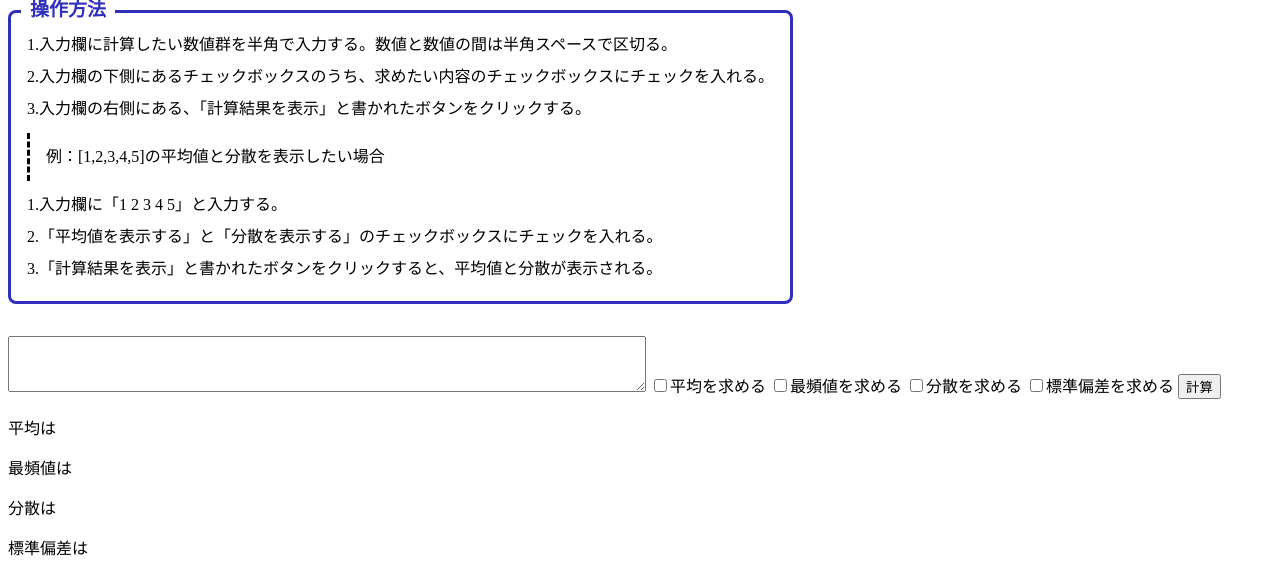
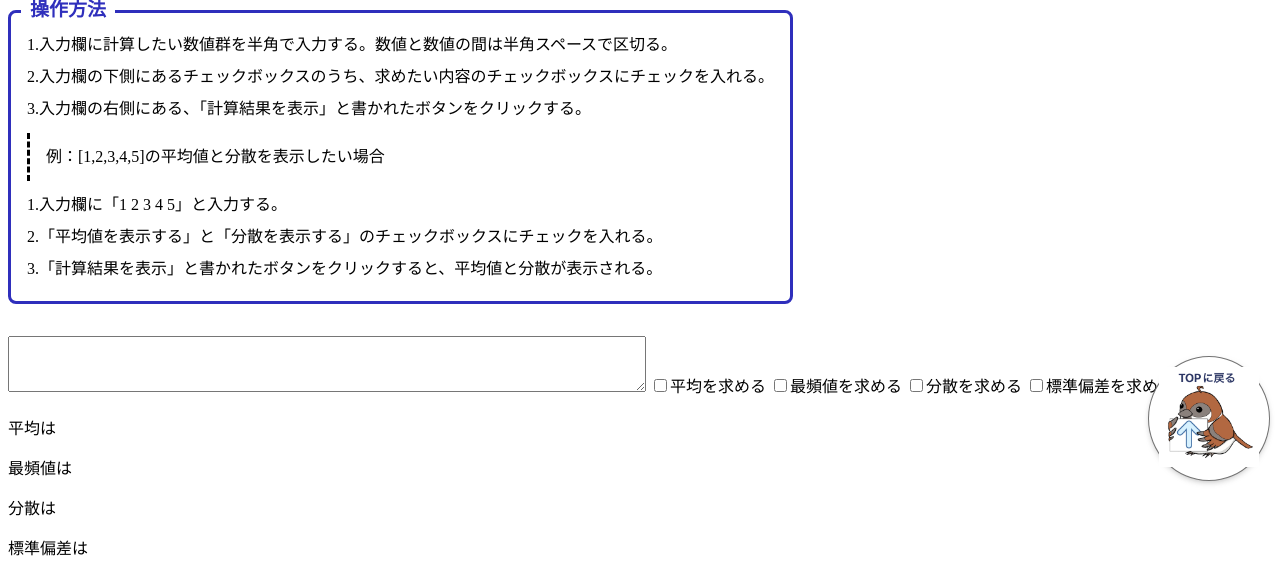
Before and after one commit to ytusertsuki/project_research_app, a Flask app: page /mean in a window 1280 px wide. Shown: the part 309-884 px from the top of the page. Run offline with Flask 3, Linux system fonts and the light colour scheme; parts of the project's set-up code (start-up, migrations or seed data) failed here and were passed over.

Commit message:
上に戻るボタン追加

```diff
--- a/app/templates/mean_index.html
+++ b/app/templates/mean_index.html
@@ -49,6 +49,13 @@
         <p>分散は{{C}}</p>
         <p>標準偏差は{{D}}</p>
     </div>
+    <footer>
+        <a href="#" id="page-top">
+            <i class="blogicon-chevron-up"></i>
+            <img class="go_top" src="static/goTop.jpg" width="100px" height="100px">
+        </a>
+    </footer>
+
     <link rel="stylesheet" href="{{ url_for('static', filename='average_style.css') }}">
 
 
```
Also changed, not shown: app/templates/plot_index.html (+7 -0 lines), app/static/goTop.jpg (added).
